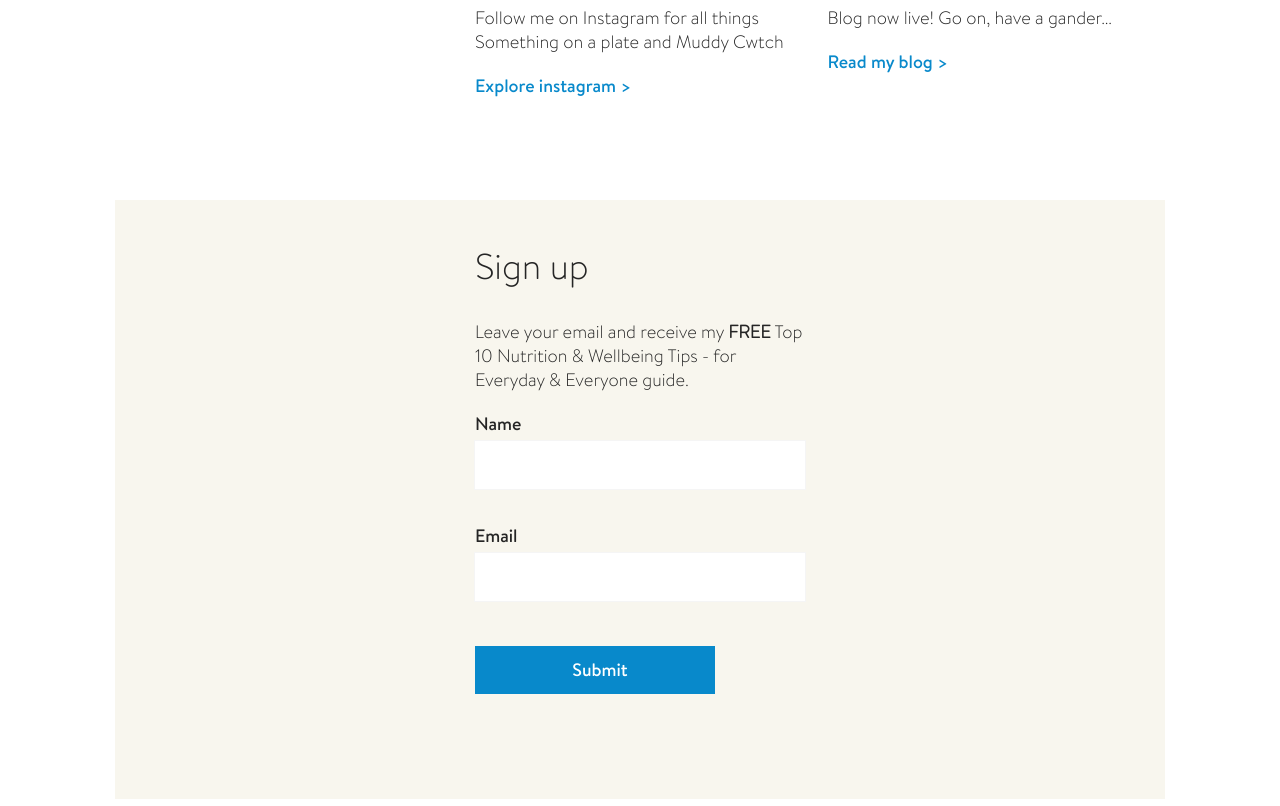
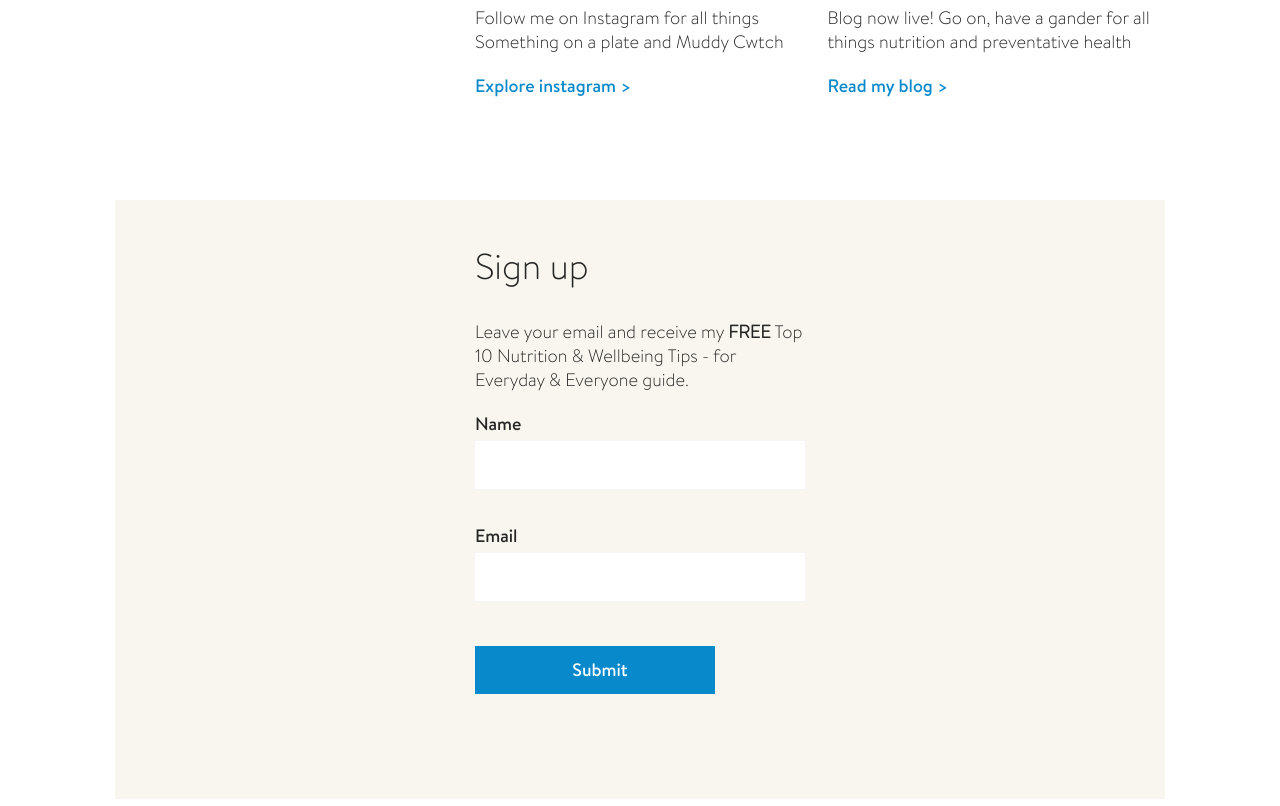
Before and after one commit to craighjones/Something-on-a-plate, a website: page index.html in a window 1280 px wide. Shown: the part 1870-2676 px from the top of the page. Drawn offline with Linux system fonts and the light colour scheme; files whose address does not match are found by name.

Commit message:
blog change 3
blog change 3

```diff
--- a/index.html
+++ b/index.html
@@ -179,7 +179,7 @@
           </div>
           <div class="news__post">
             <a href="https://somethingonaplate.tumblr.com" target="_blank"><img src="img/blog-ramblings.jpg" srcset="img/blog-ramblings.jpg 1x, img/blog-ramblings@2x.jpg 2x" alt="My blog ramblings coming soon"></a>
-            <p>Blog now live! Go on, have a gander…</p>
+            <p>Blog now live! Go on, have a gander for all things nutrition and preventative health</p>
             <h3 class="blue"><a href="https://somethingonaplate.tumblr.com" target="_blank"><!-- <i class="icon-compass"> --> Read my blog ></a></h3>
           </div>
         </div>
```
